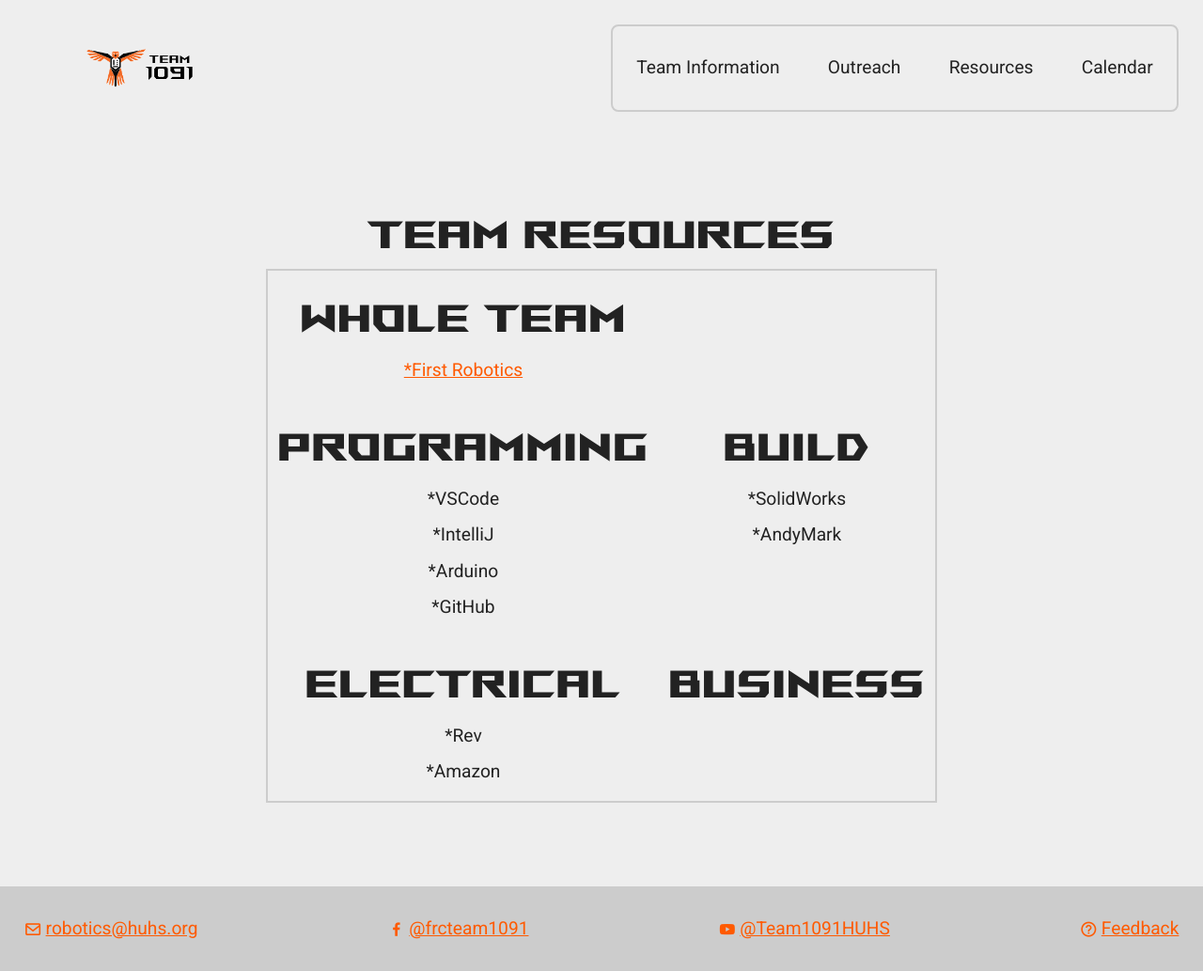
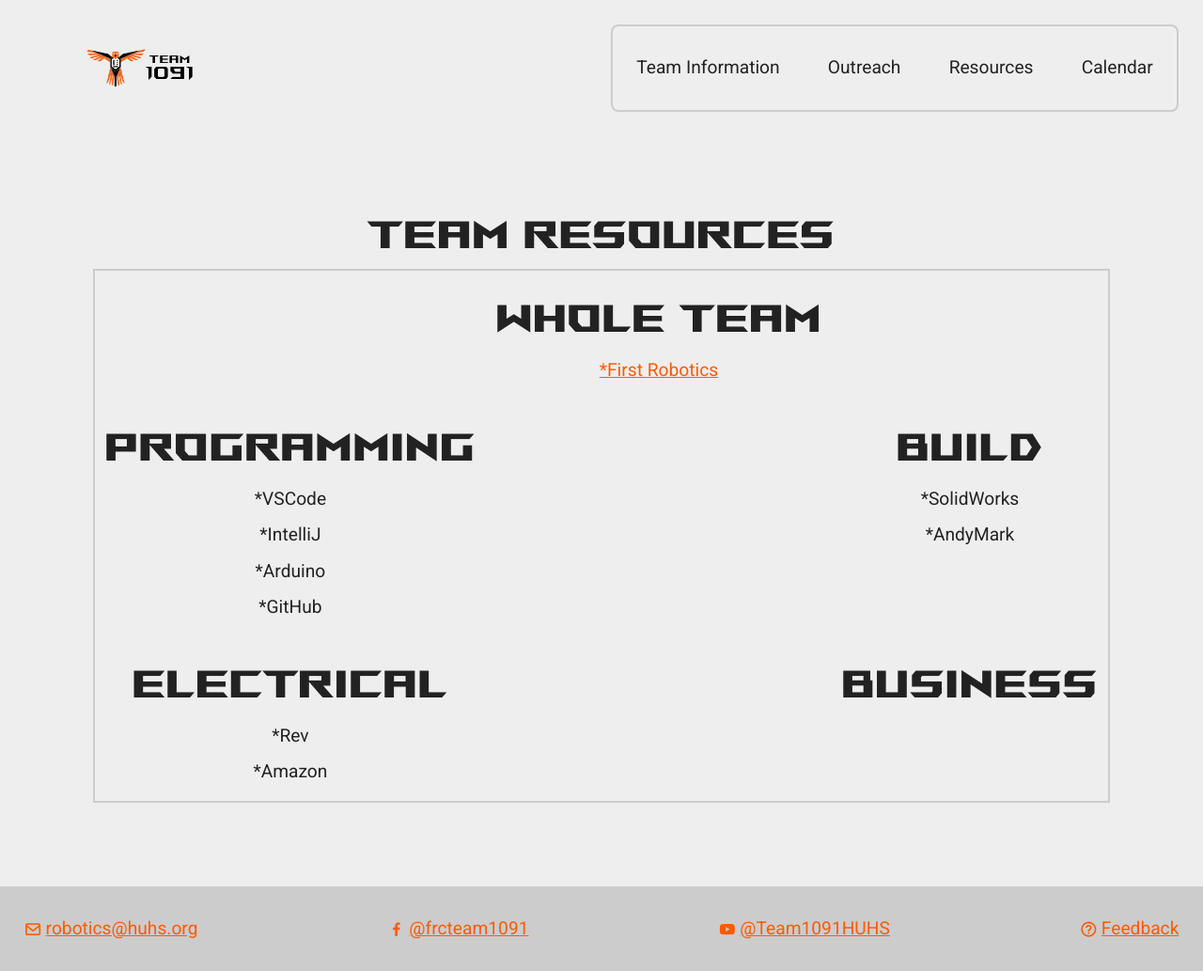
Before and after one commit to Team1091/team1091.github.io, a Jekyll site: the page built from resources/index.html, in a window 1280 px wide. Shown: the whole page at 94% size. Built offline with Jekyll 4.4.1, drawn with Linux system fonts in a browser that asks for light colours.

Commit message:
Ethan said I should push this

```diff
--- a/resources/index.html
+++ b/resources/index.html
@@ -1,13 +1,25 @@
 ---
 ---
+<style>
+    .centerWholeTeam{
+        display: block;
+        text-align: center;
+    }
+</style>
 <h1>Team Resources</h1>
 <table class="subteam-table">
     <tr>
         <td>
+            <h1> </h1>
+        </td>
+        <td>
             <h1>Whole Team</h1>
             <ul>
-                <li><a href="https://www.firstinspires.org/resource-library/frc/event-experience" target="_blank">*First Robotics</a></li>
+                <li><a class="centerWholeTeam" href="https://www.firstinspires.org/resource-library/frc/event-experience" target="_blank">*First Robotics</a></li>
             </ul>
+        </td>
+        <td>
+            <h1> </h1>
         </td>
     </tr>
     <tr>
@@ -19,6 +31,9 @@
                 <li>*Arduino</li>
                 <li>*GitHub</li>
             </ul>
+        </td>
+        <td>
+            <h1> </h1>
         </td>
         <td><h1>Build</h1>
             <ul>
@@ -34,6 +49,9 @@
                 <li>*Amazon</li>
             </ul>
         </td>
+        <td>
+            <h1> </h1>
+        </td>
         <td><h1>Business</h1>
             <ul>
             </ul>
```
